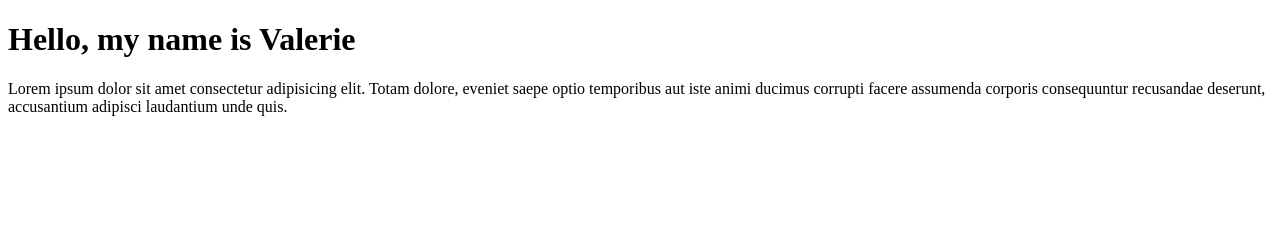
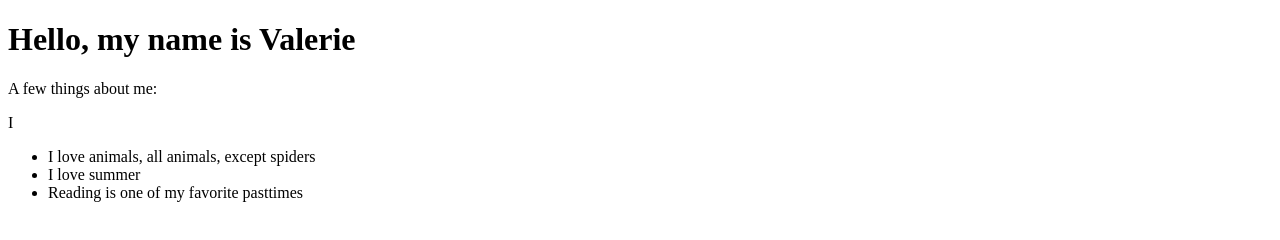
Before and after one commit to ValerieWiklund/codeworks-journals, a plain HTML site: page index.html in a window 1280 px wide. Drawn offline with Linux system fonts and the light colour scheme.

Commit message:
Commit with list

```diff
--- a/index.html
+++ b/index.html
@@ -10,9 +10,13 @@
 
 <body>
   <h1>Hello, my name is Valerie</h1>
-  <p>Lorem ipsum dolor sit amet consectetur adipisicing elit. Totam dolore, eveniet saepe optio temporibus aut iste
-    animi ducimus corrupti facere assumenda corporis consequuntur recusandae deserunt, accusantium adipisci laudantium
-    unde quis.</p>
+  <p>A few things about me:</p>I
+  <ul>
+    <li>I love animals, all animals, except spiders</li>
+    <li>I love summer</li>
+    <li>Reading is one of my favorite pasttimes</li>
+  </ul>
+
 
 </body>
 
```
